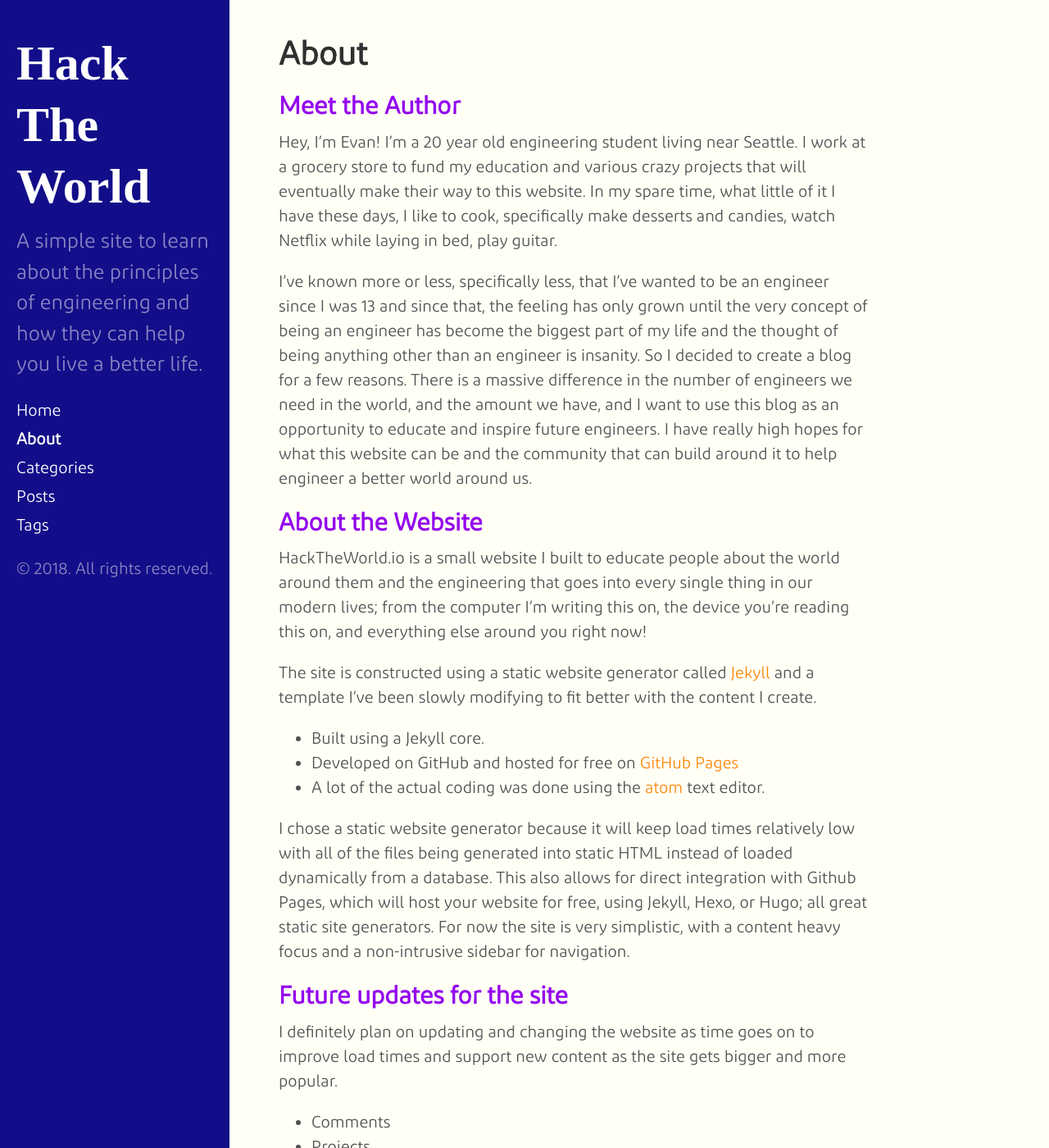
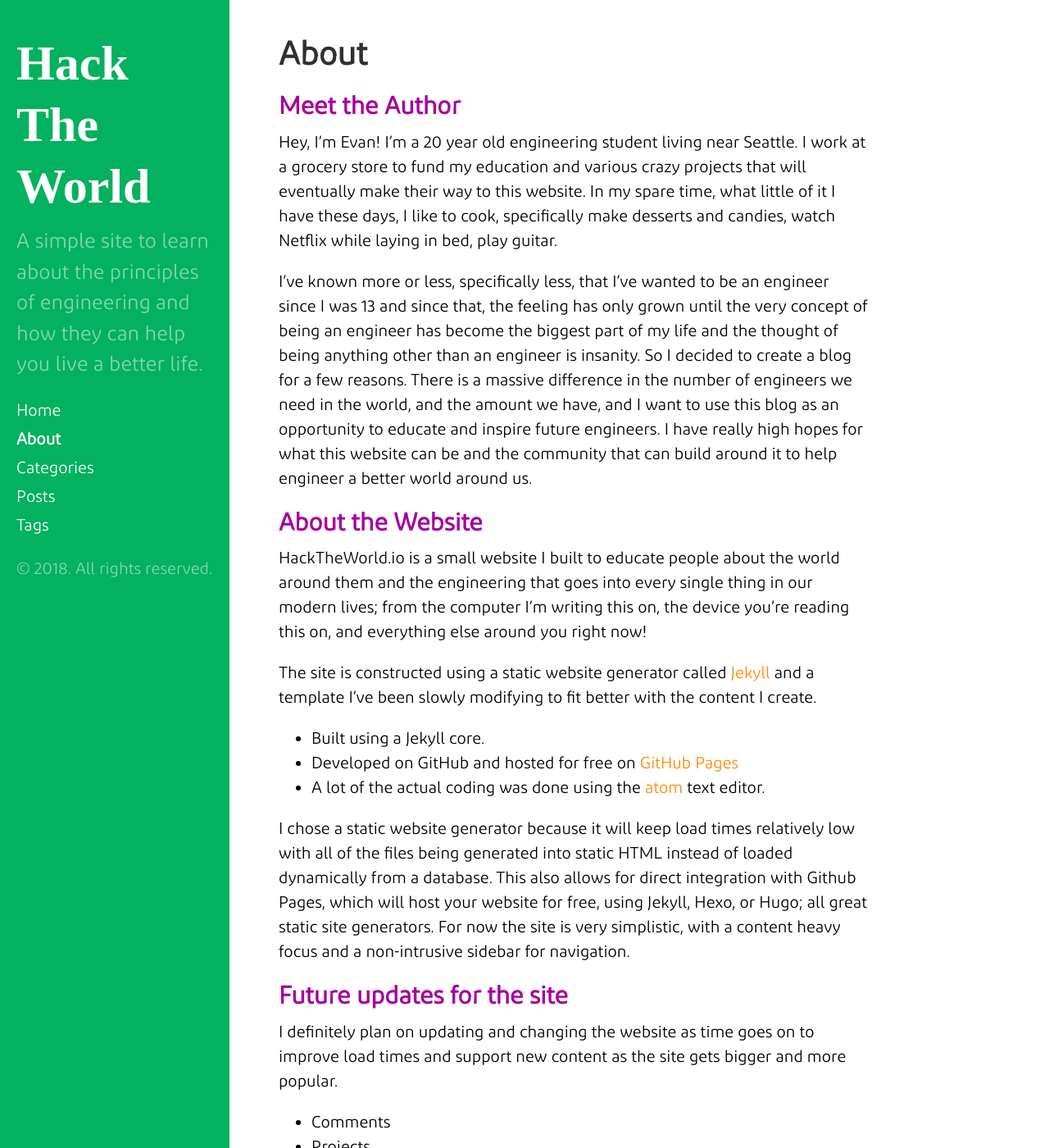
Before and after one commit to HTWio/website, a Jekyll site: the page built from about.md, in a window 1280 px wide and 1400 px high. Shown: the whole window at 82% size. Built offline with Jekyll 4.4.1, drawn with Linux system fonts in a browser that asks for light colours.

Commit message:
color change

```diff
--- a/public/css/hyde.css
+++ b/public/css/hyde.css
@@ -118,7 +118,7 @@ a.sidebar-nav-item:focus {
 
 /* Base Theme for HTW*/
 .theme-base-htw .sidebar {
-  background-color: #120E89;
+  background-color: #03b15e;
 }
 .theme-base-htw .content a,
 .theme-base-htw .related-posts li a:hover {
--- a/public/css/poole.css
+++ b/public/css/poole.css
@@ -68,8 +68,8 @@ html {
 }
 
 body {
-  color: #515151;
-  background-color: #fffff6;  /*changed*/
+  color: #000000;
+  background-color: #ffffff;  /*changed*/
   -webkit-text-size-adjust: 100%;
       -ms-text-size-adjust: 100%;
 }
@@ -93,7 +93,7 @@ h1, h2, h3, h4, h5, h6 {
   margin-bottom: .5rem;
   font-weight: bold;
   line-height: 1.25;
-  color: #9304EE;
+  color: #a5009d;
   text-rendering: optimizeLegibility;
 }
 h1 {
```
